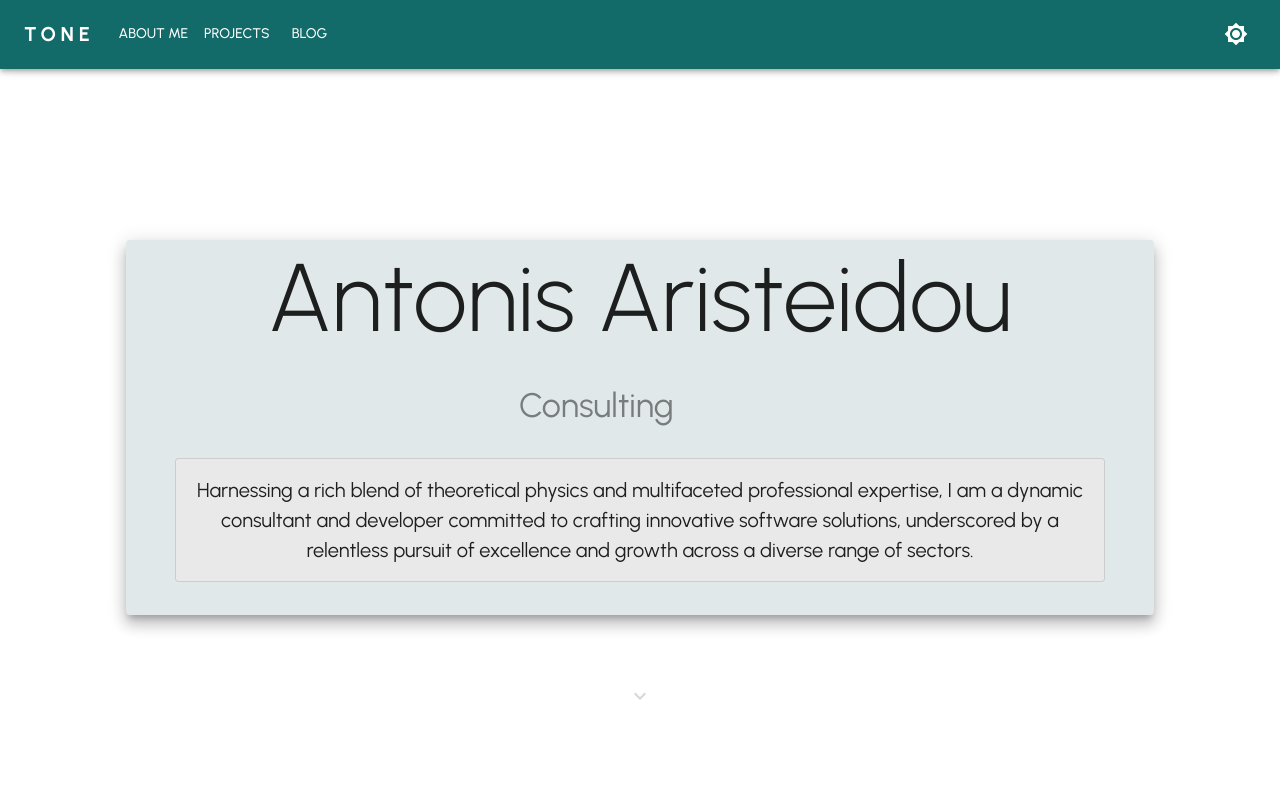
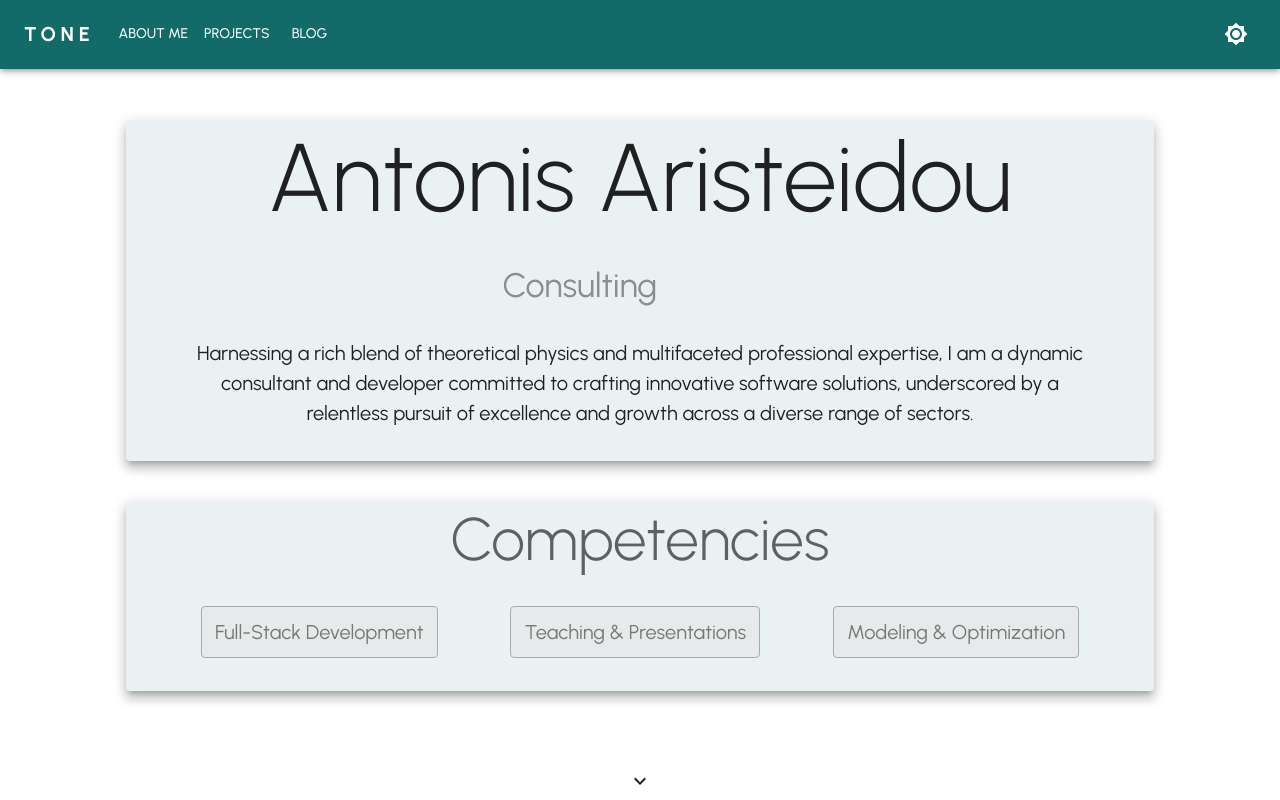
Before and after one commit to ToneAr/tone-consulting-website, a React (Create React App) app: page /about in a window 1280 px wide. Shown: the top 800 px of the page. Built offline with nearby package versions, Linux system fonts and the light colour scheme; a web font is replaced by a local one.

Commit message:
Bunch of animations

```diff
--- a/package.json
+++ b/package.json
@@ -15,6 +15,7 @@
     "@types/node": "^16.18.96",
     "@types/react": "^18.2.78",
     "@types/react-dom": "^18.2.25",
+    "@use-gesture/react": "^10.3.1",
     "google-fonts": "^1.0.0",
     "react": "^18.2.0",
     "react-dom": "^18.2.0",
@@ -23,6 +24,7 @@
     "react-spring": "^9.7.3",
     "scroll-snap": "^4.0.5",
     "typescript": "^4.9.5",
+    "use-gesture": "^1.0.0",
     "web-vitals": "^2.1.4"
   },
   "scripts": {
--- a/src/Pages/About/About.tsx
+++ b/src/Pages/About/About.tsx
@@ -1,8 +1,8 @@
-import { Box, Grid, Paper, Stack, Typography, duration, useTheme } from "@mui/material";
-import { useSpring, animated, useScroll } from '@react-spring/web';
+import { Box, ButtonBase, Grid, Paper, Stack, Typography, duration, styled, useTheme } from "@mui/material";
+import { useSpring, animated, useScroll, useSpringValue, SpringValue } from '@react-spring/web';
 
 import {PageBox, DisplayPanel, PageStack, OutlinedPaper} from '../Common/CommonElements';
-import { Component, useEffect, useState } from "react";
+import { Component, useEffect, useRef, useState } from "react";
 
 import KeyboardArrowDownIcon from '@mui/icons-material/KeyboardArrowDown';
 
@@ -11,14 +11,15 @@ import phoneIcon from'../../Resources/telephone.png';
 import mailIcon from'../../Resources/mail.png';
 import linkedInIcon from'../../Resources/linkedin.png';
 import githubIcon from '../../Resources/github.png';
+import { useGesture } from '@use-gesture/react';
 
 import phoneIconDark from'../../Resources/dark-telephone.png';
 import linkedInIconDark from'../../Resources/dark-social.png';
 import mailIconDark from'../../Resources/dark-mail.png';
-import { Opacity } from "@mui/icons-material";
+import { Handshake, Opacity } from "@mui/icons-material";
+import AnimatedButton from "../Common/AnimatedButton";
 // import linkedInIconDark from'../../Resources/dark-linkedin.png';
 // import githubIconDark from '../../Resources/dark-github.png';
-
 
 function TitleCard ( props: any ) {
 
@@ -94,21 +95,17 @@ function TitleCard ( props: any ) {
 
         <br />
 
-        <OutlinedPaper>
+        {/* <OutlinedPaper> */}
           <Typography variant='body1' sx={{justifyContent:'center', textAlign:'center', width: '70vw'}}>
             Harnessing a rich blend of theoretical physics and multifaceted professional expertise,
             I am a dynamic consultant and developer committed to crafting innovative software solutions,
             underscored by a relentless pursuit of excellence and growth across a diverse range of sectors.
           </Typography>
-        </OutlinedPaper>
+        {/* </OutlinedPaper> */}
 
         <br />
 
       </DisplayPanel>
-      <br />
-      <AnimatedBox style={scrollSpring}>
-        <Typography><KeyboardArrowDownIcon sx={{height:100}}/></Typography>
-      </AnimatedBox>
     </Box>
   </>
 };
@@ -223,20 +220,53 @@ function ContactCard ( props: any ) {
 
 export default function About() {
 
-  window.scroll(0, 100);
-  document.title = "TONE : About me";
+  const theme = useTheme();
+  const AnimatedBox = animated(Box);
 
-  const theme = useTheme();
-  const AnimatedTypography = animated(Typography);
-  const AnimatedBox = animated(Box);
+  useEffect(() => {
+    document.title = "TONE : About me";
+    window.scrollBy(0, 70);
+  }, []);
 
   return (
     <PageBox className='background-box'>
-      <PageStack spacing='30vh'>
+      <PageStack spacing='5vh'>
 
-        <Paper/>
+          <Box sx={{height: '10vh'}}/>
 
           <TitleCard />
+
+          <Box sx={{textAlign:'center'}}>
+            <DisplayPanel>
+
+            <Typography variant='h2' sx={{color: theme.palette.text.secondary}}>
+              Competencies
+            </Typography>
+
+            <br/>
+
+            <Grid container direction='row' justifyContent='space-evenly'>
+              {tmpButtonObj.map(
+                text => {return (
+                  <AnimatedButton>
+                    {text}
+                  </AnimatedButton>
+                );
+              }
+              )}
+            </Grid>
+
+            <br/>
+
+            </DisplayPanel>
+          </Box>
+
+          <AnimatedBox sx={{textAlign: 'center'}}>
+            <Typography>
+              <KeyboardArrowDownIcon sx={{height:100}}/>
+            </Typography>
+          </AnimatedBox>
+
           <ContactCard />
 
         <Paper/>
@@ -245,3 +275,5 @@ export default function About() {
     </PageBox>
   );
 }
+
+const tmpButtonObj = ['Full-Stack Development', 'Teaching & Presentations', 'Modeling & Optimization'];
--- a/src/Pages/Common/AnimatedButton.tsx
+++ b/src/Pages/Common/AnimatedButton.tsx
@@ -13,20 +13,30 @@ const AnimatedButton: React.FC<AnimatedButtonProps> = (props: any) => {
   const [isHovered, setIsHovered] = React.useState<boolean>(false);
   // const [angle, setAngle] = React.useState<number>(30);
 
-  const bgColor = theme.palette.mode === 'dark' ? '#1110' : '#e1e1e100';
+  const bgColor = theme.palette.mode === 'dark' ? '#1117' : '#e1e1e177';
+
   const borderColor =
-    isHovered
-      ? theme.palette.mode === 'dark' ? '#777' : '#fff'
-      : theme.palette.mode === 'dark' ? '#333' : '#999'
+    theme.palette.mode === 'dark'
+      ? isHovered ? '#777' : '#333' //Dark
+      : isHovered ? '#555' : '#aaa' //Light
 
   const backgroundAnimation = useSpring({
-    backgroundImage:
+    background:
       `linear-gradient(
         30deg,
         ${theme.palette.primary.main} ${isHovered ? 0 : -100}%,
         ${bgColor} ${isHovered ? 200 : 0}%
       )`,
-    borderColor: isHovered ? '#777' : '#333',
+    // background: theme.palette.mode === 'dark' ? '#1117' : '#e1e1e177',
+    borderColor: borderColor,
+    config: {
+      friction: 30
+    }
+  });
+
+  const fontColor = theme.palette.mode === 'dark' ? '#eee' : '#777';
+  const fontAnimation = useSpring({
+    color: isHovered ? '#eee' : fontColor
   });
 
   const handleMouseEnter = () => {
@@ -37,13 +47,13 @@ const AnimatedButton: React.FC<AnimatedButtonProps> = (props: any) => {
   };
 
   const AnimatedBox = animated(Box);
+  const AnimatedTypography = animated(Typography);
 
   return (
     <AnimatedBox
       style={{
         borderStyle: 'solid',
         borderWidth: '1px',
-        background: theme.palette.mode === 'dark' ? '#1117' : '#e1e1e177',
         height: 50,
         borderRadius: 4,
         backgroundSize: '100% 100%',
@@ -63,13 +73,13 @@ const AnimatedButton: React.FC<AnimatedButtonProps> = (props: any) => {
         onMouseEnter={handleMouseEnter}
         onMouseLeave={handleMouseLeave}
       >
-        <Typography
+        <AnimatedTypography
           style={{
-            color: 'red',
+            ...fontAnimation
           }}
         >
           {props.children}
-        </Typography>
+        </AnimatedTypography>
       </ButtonBase>
     </AnimatedBox>
   );
--- a/src/Pages/Common/CommonElements.tsx
+++ b/src/Pages/Common/CommonElements.tsx
@@ -1,5 +1,5 @@
 import { Box, Grow, Paper, Stack, useTheme } from "@mui/material";
-import { animated, useSpring } from "react-spring";
+import { animated, useInView, useSpring } from "react-spring";
 
 type props = {
   children?: JSX.Element[] | JSX.Element,
@@ -44,11 +44,26 @@ function PageStack ( props:props ) {
   );
 }
 
-function DisplayPanel ( {className = "paper", elevation = 10, ...props}: props ) {
+function DisplayPanel ( {className = "paper", elevation = 8, ...props}: props ) {
     const theme = useTheme();
 
+    const [ref, isInView] = useInView({
+      rootMargin: '-10% 0px -10% 0px',
+      amount: buildInteractionObserverThreshold(),
+    })
+    const styles = useSpring({
+      scale: isInView ? 1 : 0,
+      opacity: isInView ? 1 : 0,
+      y: isInView ? 0 : 80,
+      config: {
+        tension: 500,
+        friction: 50,
+      },
+    })
+
+
     const backgroundAnimation = useSpring({
-      background: theme.palette.mode === 'dark' ? "#212121" : "#e1e8e9",
+      background: theme.palette.mode === 'dark' ? "#212121" : "#eaf1f2",
       config: {
         friction: 40
       }
@@ -58,19 +73,21 @@ function DisplayPanel ( {className = "paper", elevation = 10, ...props}: props )
 
 
     return (
-        <Grow in={ props.in ?? true } appear={ true }  >
-          <AnimatedPaper
+      // <Grow in={ props.in ?? isInView } appear={ true }  >
+        <AnimatedPaper
+          ref={ref}
           className={className}
           elevation={elevation}
           style={{
             padding:2,
             ...backgroundAnimation,
+            ...styles,
             ...props.sx
           }}
         >
-            {props.children}
-          </AnimatedPaper>
-        </Grow>
+          {props.children}
+        </AnimatedPaper>
+      // </Grow>
     );
 };
 
@@ -89,6 +106,20 @@ function OutlinedPaper ( {className = "paper-outlined", ...props}: props ) {
 
 };
 
+
+export const buildInteractionObserverThreshold = (count = 100) => {
+  const threshold = []
+
+  const parts = 1 / count
+
+  for (let i = 0; i <= count; i++) {
+    threshold.push(parseFloat((parts * i).toFixed(2)))
+  }
+
+  return threshold
+};
+
+
 export {
     PageBox,
     DisplayPanel,
```
Also changed, not shown: 1 other file (tests, documents, lock files or other folders).
